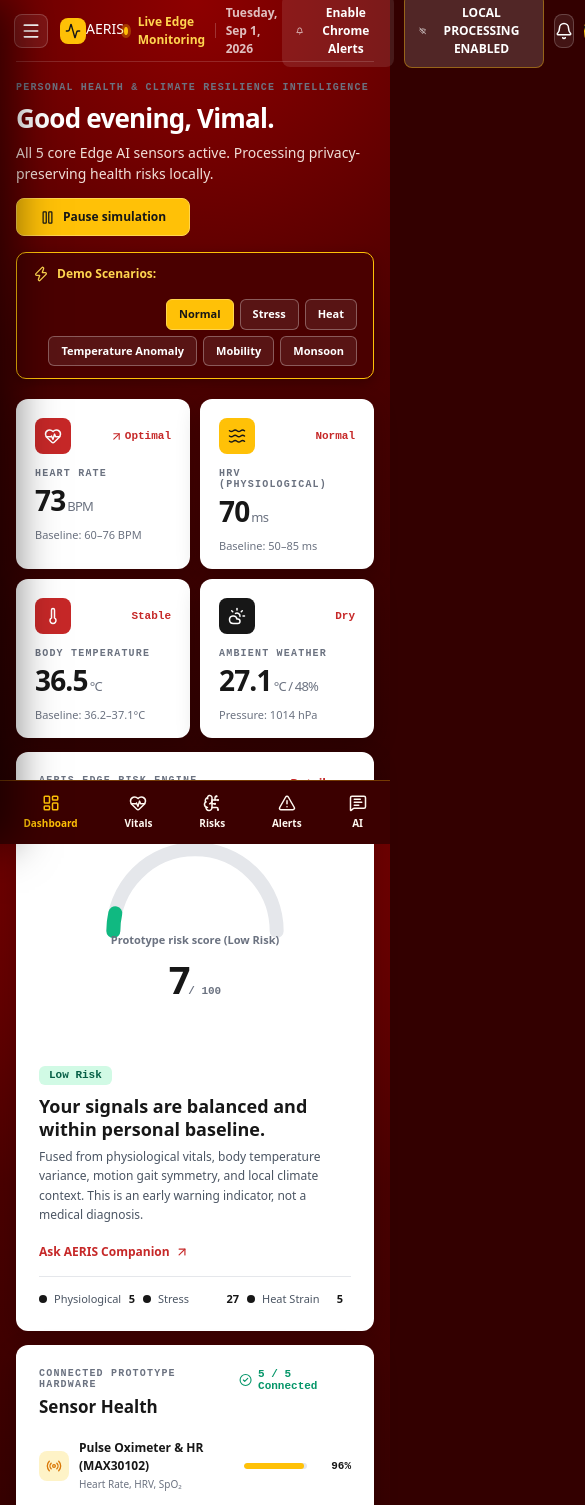
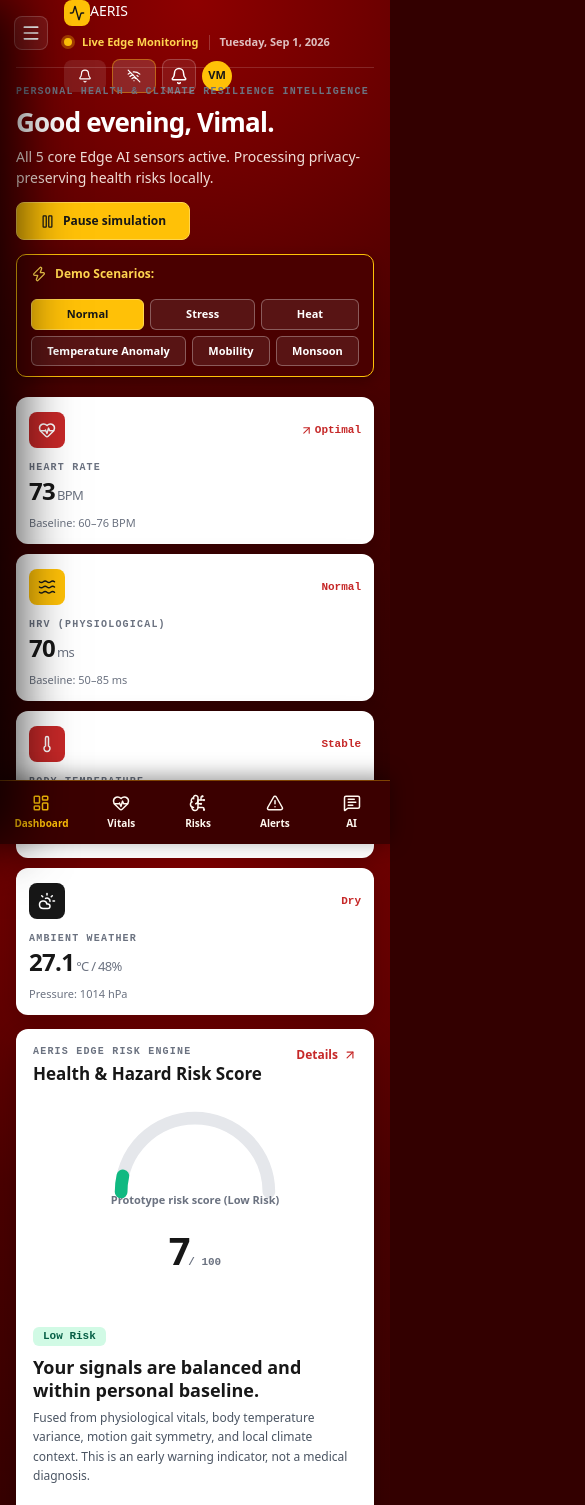
Before and after one commit to vimalesh07/aeris-resilient-health-system, a Next.js app: page / in a window 390 px wide. Shown: the top 1505 px of the page, 585 px wide, since content can reach past the window. Built offline with nearby package versions, Linux system fonts and the light colour scheme.

Commit message:
Enhance mobile responsive UX, touch targets, and layout padding

```diff
--- a/app/globals.css
+++ b/app/globals.css
@@ -789,25 +789,36 @@ nav {
   .sidebar {
     position: fixed;
     inset: 0 auto 0 0;
-    width: 270px;
+    width: 280px;
     z-index: 50;
     transform: translateX(-100%);
-    transition: transform .2s ease;
-    box-shadow: 15px 0 40px rgba(0, 0, 0, 0.5);
+    transition: transform .25s ease;
+    box-shadow: 20px 0 50px rgba(0, 0, 0, 0.7);
   }
   .sidebar.open { transform: translateX(0); }
-  .main-content { padding: 0 16px 84px; }
-  .topbar { height: 62px; padding-left: 44px; }
+  .mobile-close { display: grid; margin-left: auto; }
+  .main-content { padding: 0 16px 90px; }
+  .topbar { height: 68px; padding-left: 48px; gap: 8px; flex-wrap: wrap; }
   .mobile-brand { display: flex; font-size: 14px; color: #FFFFFF; }
   .mobile-brand .brand-mark { width: 26px; height: 26px; font-size: 11px; }
-  .menu-trigger { display: grid; position: absolute; top: 14px; left: 14px; z-index: 10; }
-  .content-head { display: block; padding: 20px 0 16px; }
+  .menu-trigger { display: grid; position: absolute; top: 16px; left: 14px; z-index: 10; }
+  .top-status { font-size: 11px; }
+  .top-actions { gap: 6px; flex-wrap: wrap; }
+  .top-actions .demo-toggle span { display: none; } /* Show clean icons on small mobile header */
+  .content-head { display: block; padding: 18px 0 14px; }
+  .content-head h1 { font-size: 26px; }
   .head-actions { margin-top: 14px; display: grid; grid-template-columns: 1fr 1fr; }
   .demo-toggle, .scenario-button { justify-content: center; }
-  .scenario-strip { align-items: flex-start; flex-direction: column; }
-  .metrics-grid { gap: 10px; }
-  .risk-body { flex-direction: column; align-items: flex-start; }
-  .risk-gauge-wrap { align-self: center; }
+  .scenario-strip { align-items: flex-start; flex-direction: column; padding: 10px 14px; }
+  .scenario-pills { justify-content: flex-start; width: 100%; }
+  .scenario-pills button { flex: 1 1 auto; text-align: center; }
+  .metrics-grid { grid-template-columns: 1fr 1fr; gap: 10px; }
+  .metric-card { padding: 14px 12px 10px; }
+  .metric-value { font-size: 24px; }
+  .risk-panel, .sensor-panel, .alerts-panel, .baseline-panel { padding: 16px; }
+  .risk-body { flex-direction: column; align-items: flex-start; gap: 14px; }
+  .risk-gauge-wrap { align-self: center; max-width: 190px; }
+  .contributors { grid-template-columns: 1fr; gap: 8px; }
   .mobile-bottom {
     display: flex;
     position: fixed;
@@ -817,9 +828,10 @@ nav {
     right: 0;
     height: 64px;
     background: #3B0000;
-    border-top: 1px solid rgba(255, 193, 7, 0.3);
+    border-top: 1px solid rgba(255, 193, 7, 0.35);
     justify-content: space-around;
     align-items: center;
+    box-shadow: 0 -4px 20px rgba(0, 0, 0, 0.4);
   }
   .mobile-bottom button {
     border: 0;
@@ -832,6 +844,8 @@ nav {
     justify-content: center;
     font-size: 10px;
     font-weight: 600;
+    min-height: 48px;
+    min-width: 48px;
   }
   .mobile-bottom button.active {
     color: var(--yellow);
@@ -839,6 +853,10 @@ nav {
   }
 }
 
+@media (max-width: 480px) {
+  .metrics-grid { grid-template-columns: 1fr; }
+}
+
 :focus-visible {
   outline: 2px solid var(--yellow);
   outline-offset: 2px;
```
